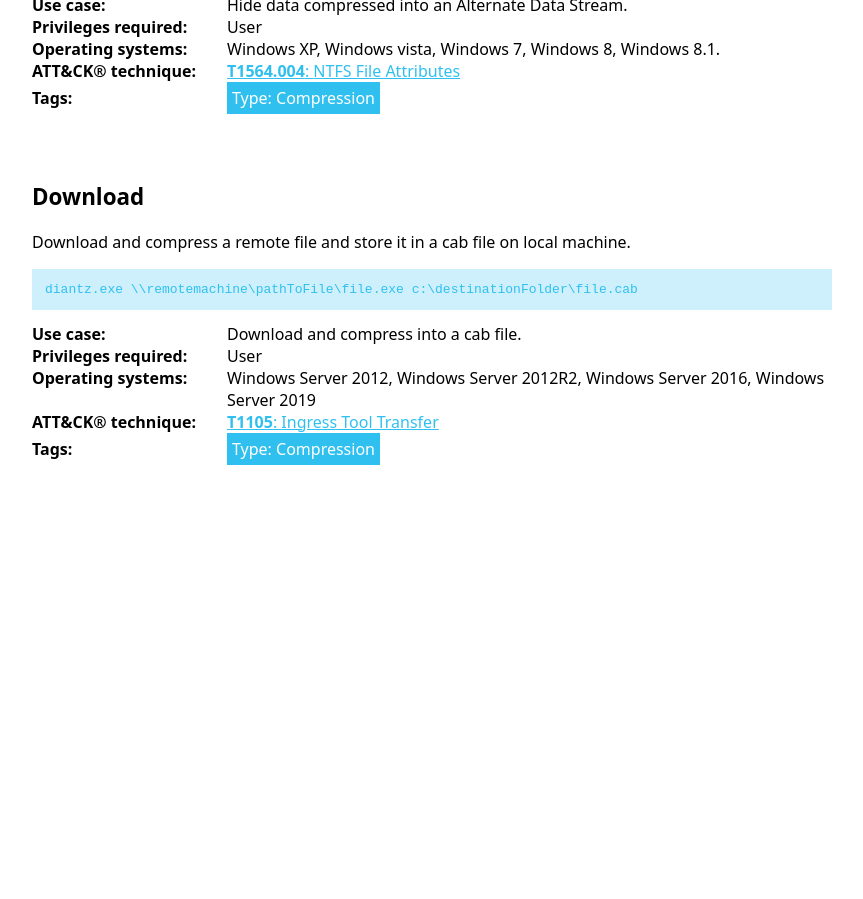
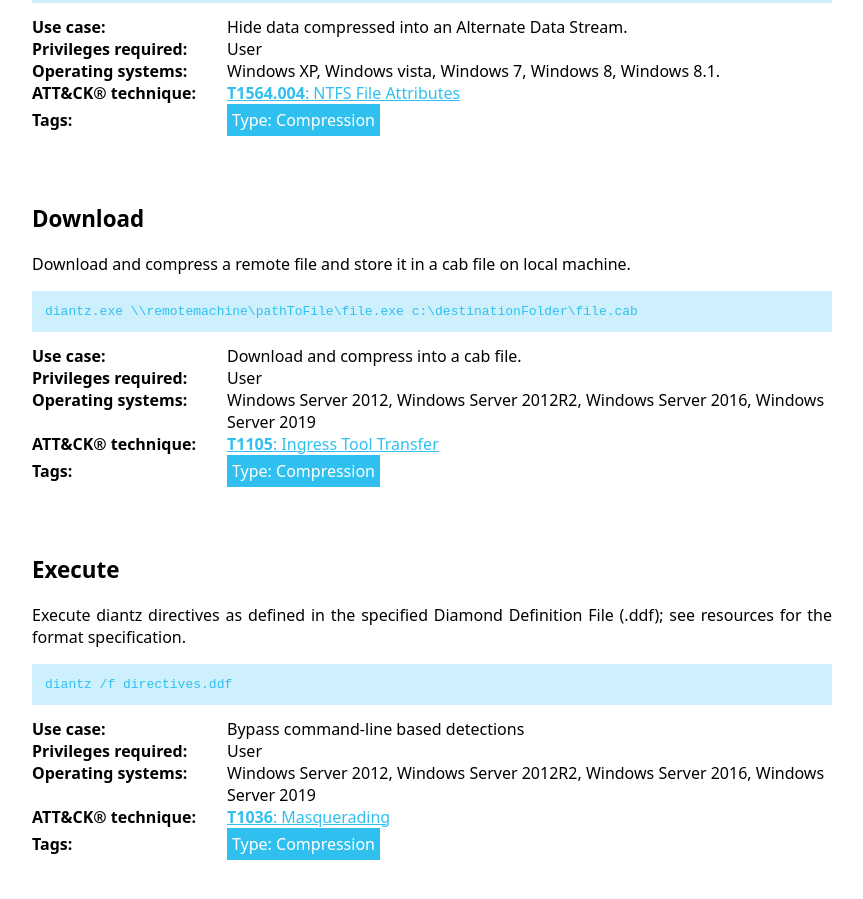
Before and after one commit to LOLBAS-Project/LOLBAS-Project.github.io, a Jekyll site: the page built from _lolbas/Binaries/Diantz.md, in a window 1280 px wide and 900 px high, scrolled down 747 px. Shown: the whole window, without its empty margins (208-1071 px from the left). Built offline with Jekyll 4.4.1, drawn with Linux system fonts in a browser that asks for light colours; before the commit the page ends 1252 px from its top, so only the background shows below that; some of the changed text lies outside the part shown.

Commit message:
Applying update LOLBAS-Project/LOLBAS@e09cf1066f4d9c0dd682df03ad978d6a196775a9

```diff
--- a/_lolbas/Binaries/Diantz.md
+++ b/_lolbas/Binaries/Diantz.md
@@ -1,7 +1,7 @@
 ---
 Name: Diantz.exe
 Description: Binary that package existing files into a cabinet (.cab) file
-Author: 'Tamir Yehuda'
+Author: Tamir Yehuda
 Created: 2020-08-08
 Commands:
   - Command: diantz.exe c:\pathToFile\file.exe c:\destinationFolder\targetFile.txt:targetFile.cab
@@ -22,6 +22,15 @@ Commands:
     OperatingSystem: Windows Server 2012, Windows Server 2012R2, Windows Server 2016, Windows Server 2019
     Tags:
       - Type: Compression
+  - Command: diantz /f directives.ddf
+    Description: Execute diantz directives as defined in the specified Diamond Definition File (.ddf); see resources for the format specification.
+    Usecase: Bypass command-line based detections
+    Category: Execute
+    Privileges: User
+    MitreID: T1036
+    OperatingSystem: Windows Server 2012, Windows Server 2012R2, Windows Server 2016, Windows Server 2019
+    Tags:
+      - Type: Compression
 Full_Path:
   - Path: c:\windows\system32\diantz.exe
   - Path: c:\windows\syswow64\diantz.exe
@@ -34,6 +43,7 @@ Detection:
   - IOC: diantz getting a file from a remote machine or the internet.
 Resources:
   - Link: https://docs.microsoft.com/en-us/windows-server/administration/windows-commands/diantz
+  - Link: https://ss64.com/nt/makecab-directives.html
 Acknowledgement:
   - Person: Tamir Yehuda
     Handle: '@tim8288'
```
